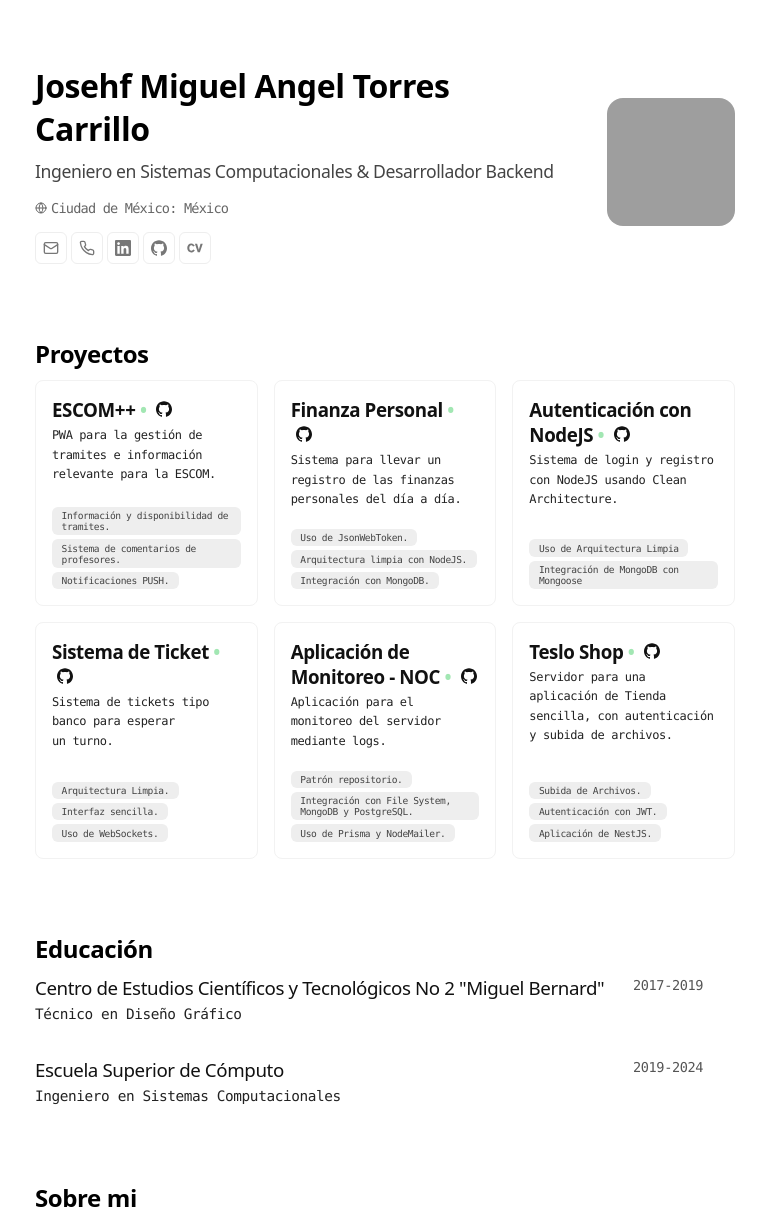
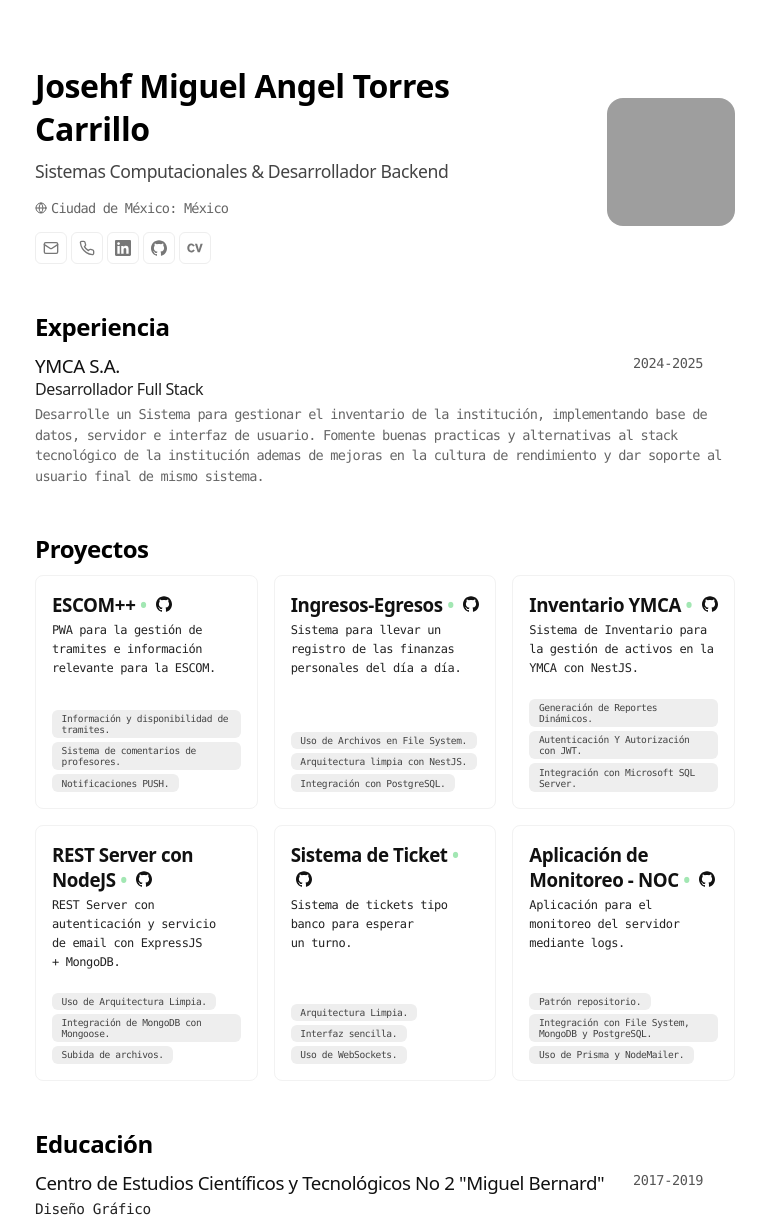
Before and after one commit to JomianTC/portfolio, a plain HTML site: page index.html in a window 1280 px wide. Shown: the top 1223 px of the page, without its empty margins (255-1021 px from the left). Drawn offline with Linux system fonts and the light colour scheme; grey boxes are pictures that could not be loaded; a script that the page names is missing.

Commit message:
Actualizacion dePorfolio y CV

```diff
--- a/css/style.css
+++ b/css/style.css
@@ -68,7 +68,7 @@ main {
 
 section {
 	max-width: 700px;
-	margin: 0 auto 72px;
+	margin: 0 auto 45px;
 }
 
 @media (width <=700px) {
@@ -279,6 +279,45 @@ figure img {
 
 /* ------------------------------------- */
 
+/* ESTILOS EXPERIENCIA */
+
+#experience {
+	display: flex;
+	flex-direction: column;
+	gap: 32px;
+}
+
+.experience_box {
+	font-weight: 500;
+	color: #111;
+}
+
+.experience_box_alt {
+	font-weight: 400;
+	color: #222;
+}
+
+.experience_container {
+	display: flex;
+	justify-content: space-between;
+	align-items: flex-start;
+	margin-bottom: 4px;
+}
+
+.experience_time {
+	color: #555;
+	font-size: 0.85rem;
+	min-width: 102px;
+}
+
+@media (width <=700px) {
+	.experience_time {
+		text-align: right;
+	}
+}
+
+/* ------------------------------------- */
+
 /* ESTILOS EDUCACION */
 
 #education {
--- a/index.html
+++ b/index.html
@@ -16,7 +16,7 @@
 			<div class="container">
 				<div class="info">
 					<h1 id="name">Josehf Miguel Angel Torres Carrillo</h1>
-					<h2 class="title_section" id="grade">Ingeniero en Sistemas Computacionales & Desarrollador Backend</h2>
+					<h2 class="title_section" id="grade">Sistemas Computacionales & Desarrollador Backend</h2>
 					<span id="city">
 						<svg
 						xmlns="http://www.w3.org/2000/svg"
@@ -77,7 +77,7 @@
 							></path></svg>
 						</a>
 						<a
-						href="https://www.linkedin.com/in/jomiantc"
+						href=""
 						title="Visitar el perfil de LinkedIn de Josehf Miguel Angel Torres Carrillo"
 						target="_blank"
 						rel="noopener noreferrer"
@@ -87,7 +87,7 @@
 							width="16"
 							viewBox="0 0 24 24"
 							xmlns="http://www.w3.org/2000/svg"
-							><title>Visitar el perfil de LinkedIn en https://www.linkedin.com/in/jomiantc</title><path
+							><title>Visitar el perfil de LinkedIn de Josehf Miguel Angel Torres Carrillo</title><path
 							fill="currentColor"
 							d="M20.447 20.452h-3.554v-5.569c0-1.328-.027-3.037-1.852-3.037-1.853 0-2.136 1.445-2.136 2.939v5.667H9.351V9h3.414v1.561h.046c.477-.9 1.637-1.85 3.37-1.85 3.601 0 4.267 2.37 4.267 5.455v6.286zM5.337 7.433c-1.144 0-2.063-.926-2.063-2.065 0-1.138.92-2.063 2.063-2.063 1.14 0 2.064.925 2.064 2.063 0 1.139-.925 2.065-2.064 2.065zm1.782 13.019H3.555V9h3.564v11.452zM22.225 0H1.771C.792 0 0 .774 0 1.729v20.542C0 23.227.792 24 1.771 24h20.451C23.2 24 24 23.227 24 22.271V1.729C24 .774 23.2 0 22.222 0h.003z"
 							></path></svg>
@@ -110,7 +110,7 @@
 							></path></svg>
 						</a>
 						<a
-						href="https://jomiantc.github.io/portfolio/docs/CVJosehfTorresCarrillo.pdf"
+						href="./docs/CVJosehfTorresCarrillo.pdf"
 						title="Descargar el CV"
 						target="_blank"
 						rel="noopener noreferrer"
@@ -133,7 +133,25 @@
 			</div>
 		</section>
 		<!-------------------------------------------------------------------------------------------------->
-		<!-- EXPERIENCIA -->
+		<section>
+			<h2 class="title_section">Experiencia</h2>
+			<ul id="experience">
+				<li>
+					<article class="experience_box">
+						<header class="experience_container">
+							<div>
+								<h3 class="experience_box">YMCA S.A.</h3>
+								<h4 class="experience_box_alt">Desarrollador Full Stack</h4>
+							</div>
+							<p class="experience_time">2024-2025</p>
+						</header>
+						<footer>
+							<p id="city">Desarrolle un Sistema para gestionar el inventario de la institución, implementando base de datos, servidor e interfaz de usuario. Fomente buenas practicas y alternativas al stack tecnológico de la institución ademas de mejoras en la cultura de rendimiento y dar soporte al usuario final de mismo sistema.</p>
+						</footer>
+					</article>
+				</li>
+			</ul>
+		</section>
 		<!-------------------------------------------------------------------------------------------------->
 		<section>
 			<h2 class="title_section">Proyectos</h2>
@@ -142,9 +160,9 @@
 					<article class="proyect_box">
 						<header>
 							<h3>
-								<a href="https://github.com/JomianTC/escom-ia">ESCOM++</a>
+								<a href="https://github.com/JomianTC/escom-ia.git">ESCOM++</a>
 								<span>&bull;</span>
-								<a class="github-code-link" href="">
+								<a class="github-code-link" href="https://github.com/JomianTC/escom-ia.git">
 									<svg
 									width="16"
 									height="16"
@@ -178,9 +196,9 @@
 					<article class="proyect_box">
 						<header>
 							<h3>
-								<a href="https://github.com/JomianTC/FinanzasPersonales" target="_blank">Finanza Personal</a>
+								<a href="https://github.com/JomianTC/Sistema-Ingresos-Egresos.git" target="_blank">Ingresos-Egresos</a>
 								<span>&bull;</span>
-								<a class="github-code-link" href="https://github.com/JomianTC/FinanzasPersonales" target="_blank">
+								<a class="github-code-link" href="https://github.com/JomianTC/Sistema-Ingresos-Egresos.git" target="_blank">
 									<svg
 									width="16"
 									height="16"
@@ -199,13 +217,13 @@
 						</header>
 						<footer class="proyect_footer">
 							<span>
-								Uso de JsonWebToken.
+								Uso de Archivos en File System.
 							</span>
 							<span>
-								Arquitectura limpia con NodeJS.
+								Arquitectura limpia con NestJS.
 							</span>
 							<span>
-								Integración con MongoDB.
+								Integración con PostgreSQL.
 							</span>
 						</footer>
 					</article>
@@ -214,9 +232,9 @@
 					<article class="proyect_box">
 						<header>
 							<h3>
-								<a href="https://github.com/JomianTC/auth-clean-node" target="_blank">Autenticación con NodeJS</a>
+								<a href="https://github.com/JomianTC/Sistema-Invetario-YMCA.git" target="_blank">Inventario YMCA</a>
 								<span>&bull;</span>
-								<a class="github-code-link" href="https://github.com/JomianTC/auth-clean-node" target="_blank">
+								<a class="github-code-link" href="https://github.com/JomianTC/Sistema-Invetario-YMCA.git" target="_blank">
 									<svg
 									width="16"
 									height="16"
@@ -230,15 +248,54 @@
 								</a>
 							</h3>
 							<p>
-								Sistema de login y registro con NodeJS usando Clean Architecture.
+								Sistema de Inventario para la gestión de activos en la YMCA con  NestJS.
 							</p>
 						</header>
 						<footer class="proyect_footer">
 							<span>
-								Uso de Arquitectura Limpia
+								Generación de Reportes Dinámicos.
 							</span>
 							<span>
-								Integración de MongoDB con Mongoose
+								Autenticación Y Autorización con JWT.
+							</span>
+							<span>
+								Integración con Microsoft SQL Server.
+							</span>
+						</footer>
+					</article>
+				</li>
+				<li>
+					<article class="proyect_box">
+						<header>
+							<h3>
+								<a href="https://github.com/JomianTC/RestServer-TS-Mongo.git" target="_blank">REST Server con NodeJS</a>
+								<span>&bull;</span>
+								<a class="github-code-link" href="https://github.com/JomianTC/RestServer-TS-Mongo.git" target="_blank">
+									<svg
+									width="16"
+									height="16"
+									viewBox="0 0 24 24"
+									xmlns="http://www.w3.org/2000/svg"
+									>
+									<title>GitHub</title><path
+									fill="currentColor"
+									d="M12 .297c-6.63 0-12 5.373-12 12 0 5.303 3.438 9.8 8.205 11.385.6.113.82-.258.82-.577 0-.285-.01-1.04-.015-2.04-3.338.724-4.042-1.61-4.042-1.61C4.422 18.07 3.633 17.7 3.633 17.7c-1.087-.744.084-.729.084-.729 1.205.084 1.838 1.236 1.838 1.236 1.07 1.835 2.809 1.305 3.495.998.108-.776.417-1.305.76-1.605-2.665-.3-5.466-1.332-5.466-5.93 0-1.31.465-2.38 1.235-3.22-.135-.303-.54-1.523.105-3.176 0 0 1.005-.322 3.3 1.23.96-.267 1.98-.399 3-.405 1.02.006 2.04.138 3 .405 2.28-1.552 3.285-1.23 3.285-1.23.645 1.653.24 2.873.12 3.176.765.84 1.23 1.91 1.23 3.22 0 4.61-2.805 5.625-5.475 5.92.42.36.81 1.096.81 2.22 0 1.606-.015 2.896-.015 3.286 0 .315.21.69.825.57C20.565 22.092 24 17.592 24 12.297c0-6.627-5.373-12-12-12"
+									></path></svg>
+								</a>
+							</h3>
+							<p>
+								REST Server con autenticación y servicio de email con ExpressJS + MongoDB.
+							</p>
+						</header>
+						<footer class="proyect_footer">
+							<span>
+								Uso de Arquitectura Limpia.
+							</span>
+							<span>
+								Integración de MongoDB con Mongoose.
+							</span>
+							<span>
+								Subida de archivos.
 							</span>
 						</footer>
 					</article>
@@ -315,42 +372,6 @@
 						</footer>
 					</article>
 				</li>
-				<li>
-					<article class="proyect_box">
-						<header>
-							<h3>
-								<a href="https://github.com/JomianTC/teslo-shop" target="_blank">Teslo Shop</a>
-								<span>&bull;</span>
-								<a class="github-code-link" href="https://github.com/JomianTC/teslo-shop" target="_blank">
-									<svg
-									width="16"
-									height="16"
-									viewBox="0 0 24 24"
-									xmlns="http://www.w3.org/2000/svg"
-									>
-									<title>GitHub</title><path
-									fill="currentColor"
-									d="M12 .297c-6.63 0-12 5.373-12 12 0 5.303 3.438 9.8 8.205 11.385.6.113.82-.258.82-.577 0-.285-.01-1.04-.015-2.04-3.338.724-4.042-1.61-4.042-1.61C4.422 18.07 3.633 17.7 3.633 17.7c-1.087-.744.084-.729.084-.729 1.205.084 1.838 1.236 1.838 1.236 1.07 1.835 2.809 1.305 3.495.998.108-.776.417-1.305.76-1.605-2.665-.3-5.466-1.332-5.466-5.93 0-1.31.465-2.38 1.235-3.22-.135-.303-.54-1.523.105-3.176 0 0 1.005-.322 3.3 1.23.96-.267 1.98-.399 3-.405 1.02.006 2.04.138 3 .405 2.28-1.552 3.285-1.23 3.285-1.23.645 1.653.24 2.873.12 3.176.765.84 1.23 1.91 1.23 3.22 0 4.61-2.805 5.625-5.475 5.92.42.36.81 1.096.81 2.22 0 1.606-.015 2.896-.015 3.286 0 .315.21.69.825.57C20.565 22.092 24 17.592 24 12.297c0-6.627-5.373-12-12-12"
-									></path></svg>
-								</a>
-							</h3>
-							<p>
-								Servidor para una aplicación de Tienda sencilla, con autenticación y subida de archivos.
-							</p>
-						</header>
-						<footer class="proyect_footer">
-							<span>
-								Subida de Archivos.
-							</span>
-							<span>
-								Autenticación con JWT.
-							</span>
-							<span>
-								Aplicación de NestJS.
-							</span>
-						</footer>
-					</article>
-				</li>
 			</ul>
 		</section>
 		<!-------------------------------------------------------------------------------------------------->
@@ -366,7 +387,7 @@
 							<p class="education_time">2017-2019</p>
 						</header>
 						<footer>
-							<p>Técnico en Diseño Gráfico</p>
+							<p>Diseño Gráfico</p>
 						</footer>
 					</article>
 				</li>
@@ -379,7 +400,7 @@
 							<p class="education_time">2019-2024</p>
 						</header>
 						<footer>
-							<p>Ingeniero en Sistemas Computacionales</p>
+							<p>Sistemas Computacionales</p>
 						</footer>
 					</article>
 				</li>
@@ -415,10 +436,6 @@
 				<li id="tool">
 					<img class="tools_icon" src="./assets/typescript-icon-svgrepo-com.svg">
 					<span>TypeScript</span>
-				</li>
-				<li id="tool">
-					<img class="tools_icon" src="./assets/c-svgrepo-com.svg">
-					<span>C</span>
 				</li>
 				<li id="tool">
 					<img class="tools_icon" src="./assets/java-svgrepo-com.svg">
```
Also changed, not shown: 1 other file.
